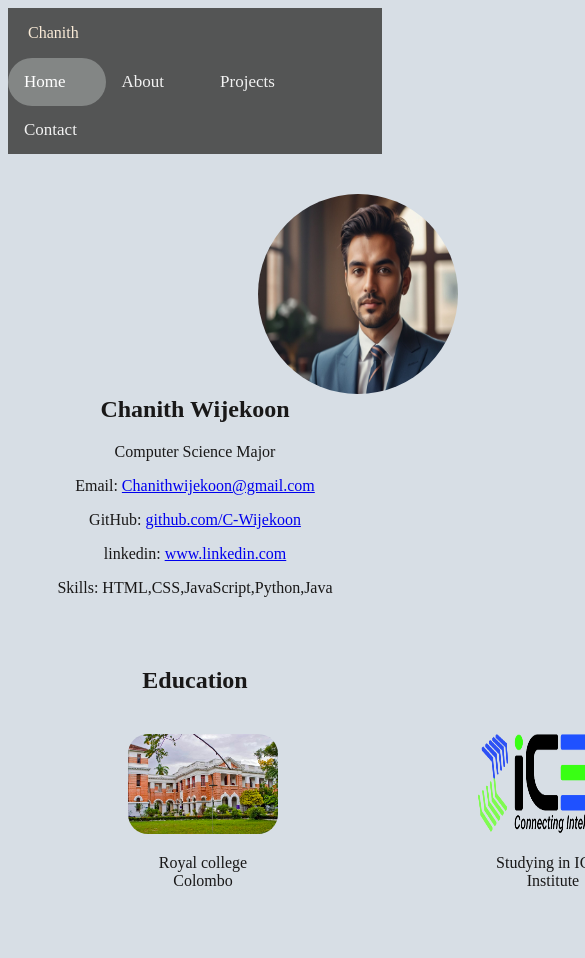
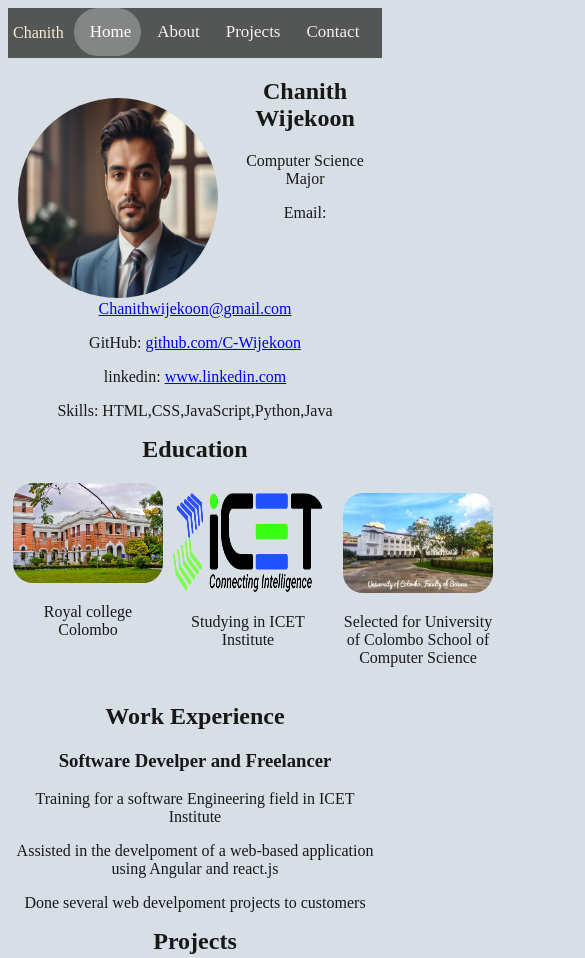
Before and after one commit to C-Wijekoon/Student-web-Profile-Project, a plain HTML site: page index.html in a window 390 px wide. Shown: the top 958 px of the page, 585 px wide, since content can reach past the window. Drawn offline with Linux system fonts and the light colour scheme.

Commit message:
Change screen responsive 1

```diff
--- a/css/style.css
+++ b/css/style.css
@@ -1,4 +1,4 @@
-.container{
+.container {
     background-color: rgb(215, 222, 229);
     background-size: auto;
     align-items: center;
@@ -10,8 +10,8 @@
     overflow: hidden;
     position: sticky;
     top: 0px;
+}
 
-}
 .topnav a {
     float: left;
     color: #f2f2f2;
@@ -19,8 +19,9 @@
     padding: 14px 16px;
     text-decoration: none;
     font-size: 17px;
-    padding-right: 40px;
+    padding-right: 20px; /* Adjust padding for smaller screens */
 }
+
 .topnav a.active {
     border-radius: 100px;
     background-color: #838685;
@@ -33,16 +34,17 @@
     color: black;
 }
 
-.name{
+.name {
     float: left;
     color: antiquewhite;
-    padding-left: 20px;
-    padding-right: 200px;
-    margin-right: 350px;
+    padding-left: 10px; /* Adjust padding for smaller screens */
+    padding-right: 10px; /* Adjust padding for smaller screens */
+    margin-right: 10px; /* Adjust margin for smaller screens */
 }
-.ProfileIMG{
+
+.ProfileIMG {
     float: left;
-    margin:20px 20px 2px 250px;
+    margin: 20px 20px 2px 10px; /* Adjust margin for smaller screens */
     border-radius: 50%;
     align-items: center;
     justify-content: center;
@@ -50,71 +52,86 @@
 
 h2,
 p,
-h3{
+h3 {
     color: rgb(25, 24, 24);
     text-align: center;
 }
 
 .Education {
-    margin-top: 70px;
+    margin-top: 20px; /* Adjust margin for smaller screens */
     color: rgb(25, 24, 24);
     text-align: center;
 }
-.sub{
-   display: flex;
-   margin-left: 20px;
 
-
+.sub {
+    display: flex;
+    margin-left: 10px; /* Adjust margin for smaller screens */
 }
 
-.Royal{
-    padding-left: 100px;
-    padding-top: 20px;
-    padding-right: 100px;
+.Royal {
+    padding: 20px; /* Adjust padding for smaller screens */
+}
 
-}
-.Royal01{
-    padding-left: 100px;
-    padding-top: 20px;
-    padding-right: 100px;
-}
-.Royal02{
-    padding-left: 100px;
-    padding-top: 20px;
-    padding-right: 170px;
-}
-.Royal:hover{
-    background-color: #fbfffd;
-    border-radius: 30px;
-}
-.Royal01:hover{
+.Royal:hover {
     background-color: #fbfffd;
     border-radius: 30px;
 }
 
-
-img{
+img {
     border-radius: 20px;
     border-color: aliceblue;
-
 }
 
-.section{
-   margin-top: 50px;
-   text-align: center;
-
+.section {
+    margin-top: 20px; /* Adjust margin for smaller screens */
+    text-align: center;
 }
 
-
-.footer{
-    margin-top: 60px;
+.footer {
+    margin-top: 20px; /* Adjust margin for smaller screens */
     background-color: rgb(234, 229, 208);
-    padding: 20px 20px 20px 50px;
-
+    padding: 20px;
 }
 
-.copyright{
+.copyright {
     color: rgb(37, 36, 34);
     font-weight: bold;
     text-align: center;
 }
+
+/* Media Query for smaller screens (adjust the max-width as needed) */
+@media only screen and (max-width: 600px) {
+    .topnav a {
+        padding-right: 10px;
+    }
+
+    .name {
+        padding-left: 5px;
+        padding-right: 5px;
+        margin-right: 5px;
+    }
+
+    .ProfileIMG {
+        margin: 20px 10px 2px 10px;
+    }
+
+    .Education {
+        margin-top: 10px;
+    }
+
+    .sub {
+        margin-left: 5px;
+    }
+
+    .Royal {
+        padding: 10px;
+    }
+
+    .section {
+        margin-top: 10px;
+    }
+
+    .footer {
+        margin-top: 10px;
+    }
+}
```
